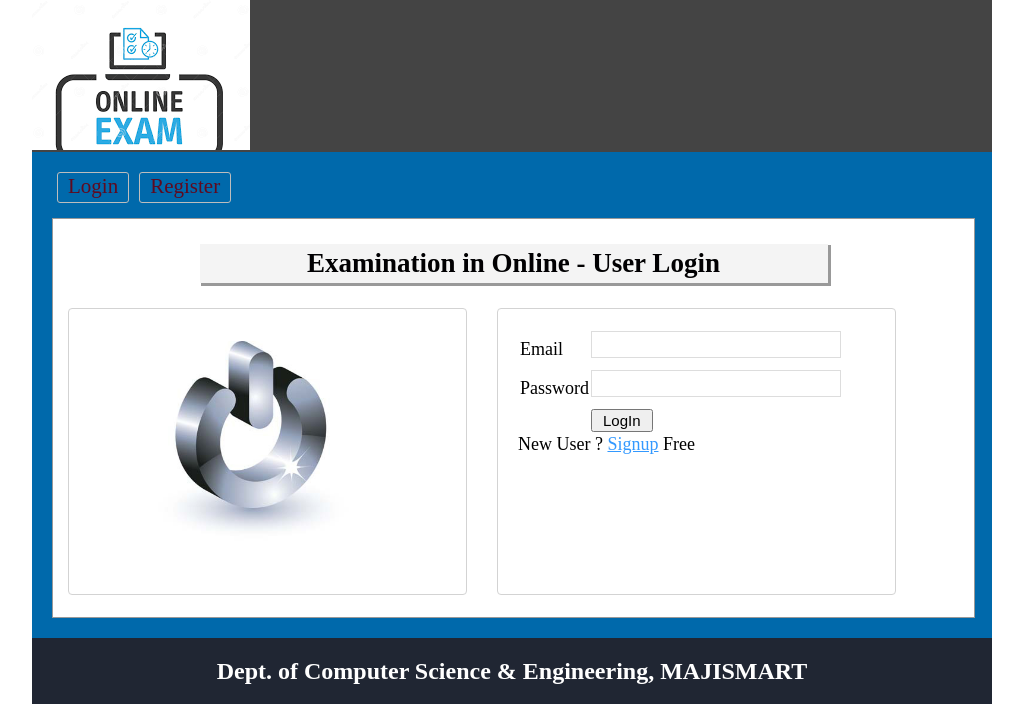
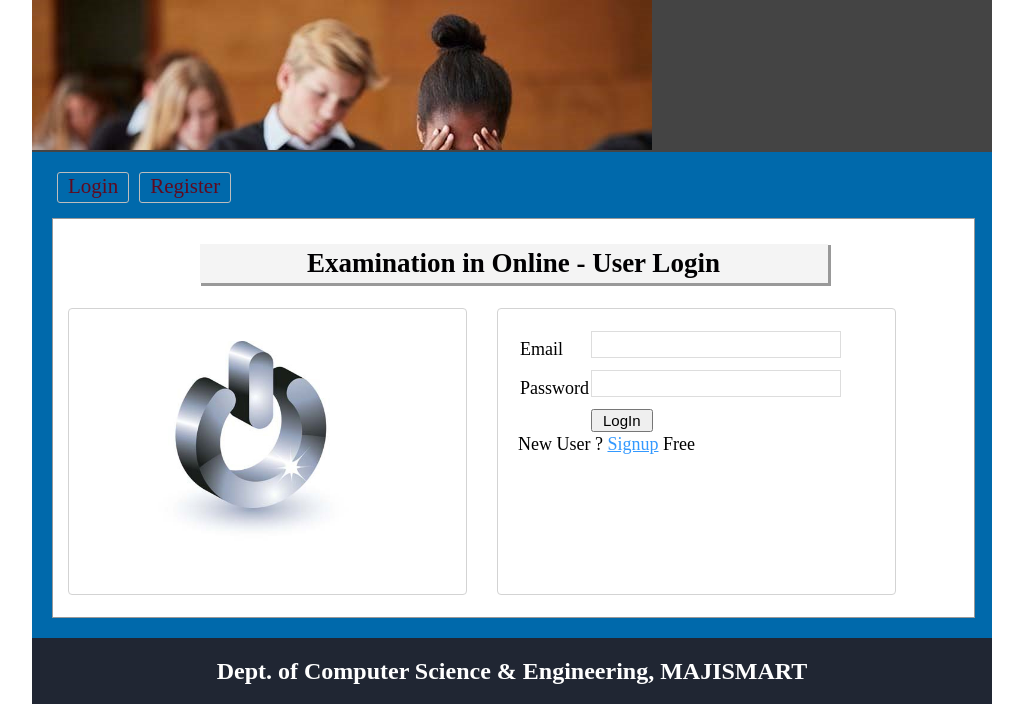
Before and after one commit to omanje-19/Online_exams, a PHP site: page / in a window 1280 px wide. Shown: the top 704 px of the page, without its empty margins (128-1151 px from the left). Run offline with PHP 8.4, Linux system fonts and the light colour scheme.

Commit message:
image changes

```diff
--- a/online-exam-system-master/OnlineExam/css/main.css
+++ b/online-exam-system-master/OnlineExam/css/main.css
@@ -1,9 +1,10 @@
  *{margin:0;padding:0;outline:none}
  body{font-family:verdana}.phpcoding{width:900px; margin: 0 auto;background:#4d49f2}
  .headeroption {
-  background: #444 url("../img/banner.png") no-repeat scroll 0 0;
+  background: #444 url("../img/young-people-exams.jpg") no-repeat scroll 0 0;
   border-bottom: 2px solid #444444;
   height: 150px;
+  width: 100%;
 }
 .success{
   color:green;
```
Also changed, not shown: online-exam-system-master/OnlineExam/img/young-people-exams.jpg (added).
